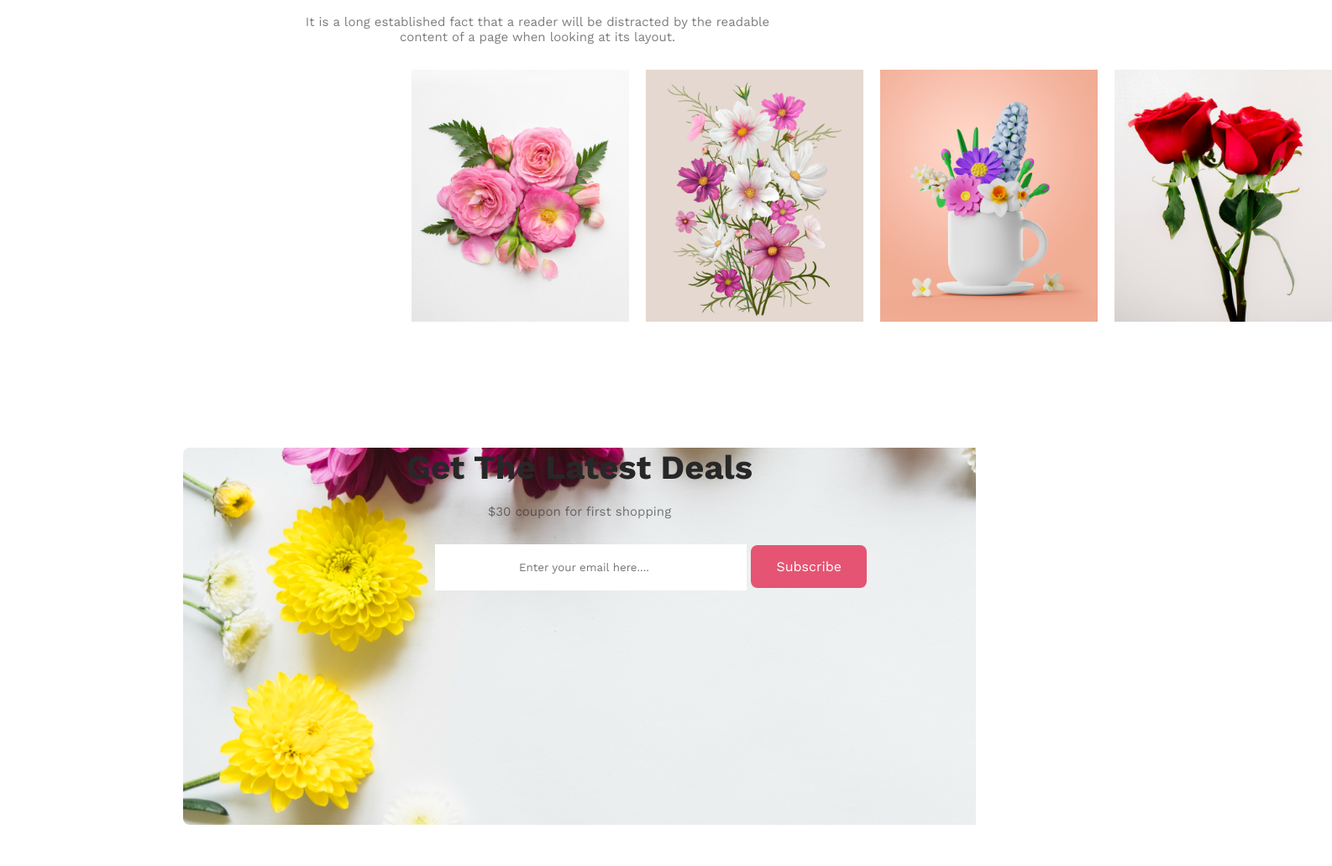
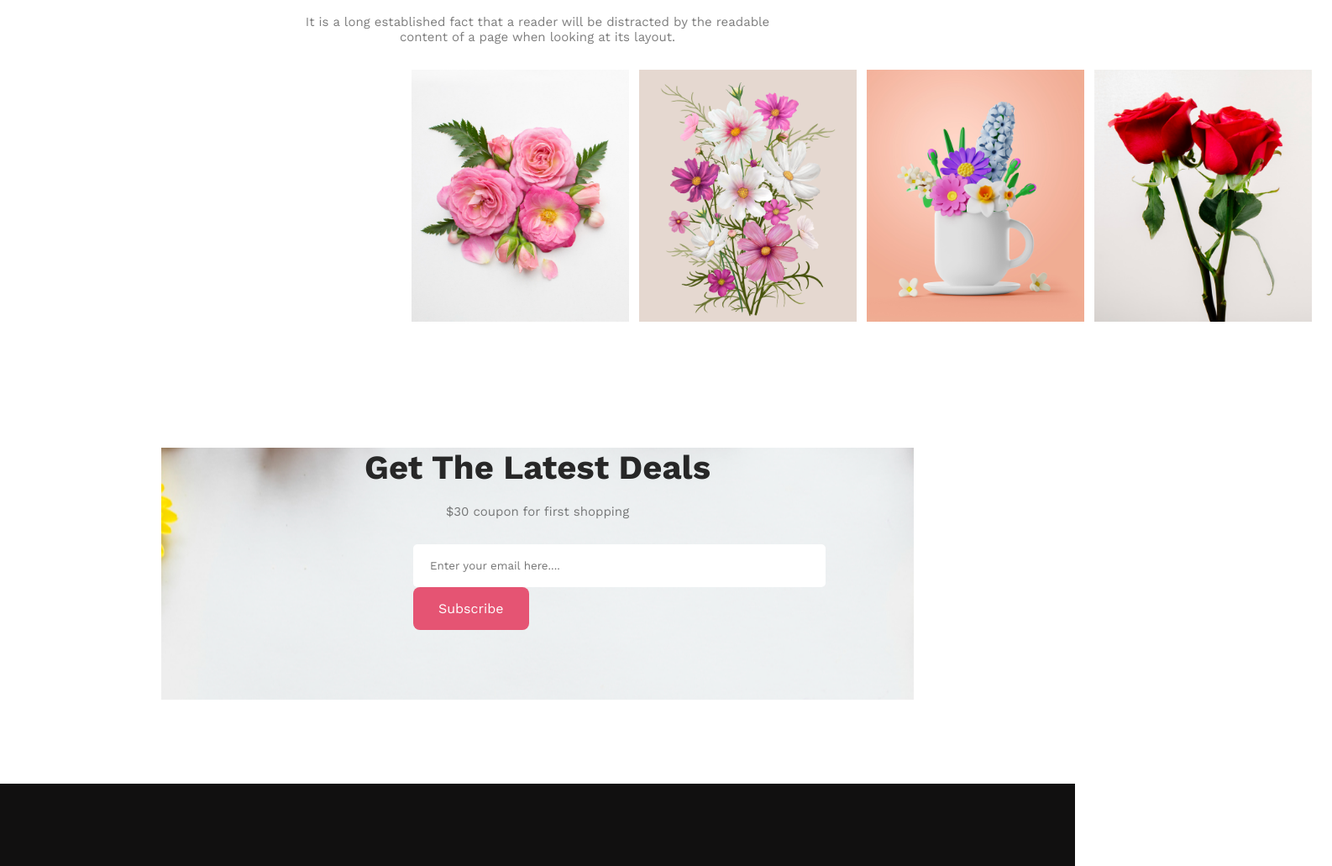
Before and after one commit to Akbar7554/first-assignment-ph, a plain HTML site: page index.html in a window 1280 px wide. Shown: the part 2830-3861 px from the top of the page at 84% size, 1586 px wide, since content can reach past the window. Drawn offline with nearby package versions, Linux system fonts and the light colour scheme.

Commit message:
some style changing

```diff
--- a/index.html
+++ b/index.html
@@ -4,7 +4,7 @@
 <head>
     <meta charset="UTF-8">
     <meta name="viewport" content="width=device-width, initial-scale=1.0">
-    <title>Document</title>
+    <title>Flower Shop</title>
     <link rel="stylesheet" href="style.css">
     <link rel="preconnect" href="https://fonts.googleapis.com">
     <link rel="preconnect" href="https://fonts.gstatic.com" crossorigin>
@@ -101,7 +101,8 @@
             </div>
         </div>
     </section>
-    <section class="subscribe-banner-info">
+    <section>
+        <div class="subscribe-banner-info">
             <div class="full-images">
                 <div class="featured-main-part01">
                     <h3 class="featured-title">Get The Latest Deals</h3>
@@ -112,6 +113,8 @@
                     <button class="btn-primary">Subscribe</button>
                 </div>
             </div>
+        </div>
+
     </section>
 </main>
 <!-- footer Section Start here -->
--- a/style.css
+++ b/style.css
@@ -238,8 +238,8 @@
 .instagram-img {
     display: flex;
     justify-content: space-around;
-    gap: 20px;
-    width: 50%;
+    gap: 12px;
+    width: 35%;
     margin: auto;
     width: 300px;
     height: 300px;
@@ -248,7 +248,6 @@
 
 /* Subscribe section */
 .subscribe-banner-info {
-    margin-left: 100px;
     margin-bottom: 100px;
     border-radius: 5px;
 
@@ -256,20 +255,26 @@
 
 .full-images {
     background-image: url("images/Rectangle\ 9.png");
+    background-position: center;
     background-repeat: no-repeat;
     object-fit: cover;
-    width: 80%;
+    width: 70%;
     margin: auto;
-    height: 600px;
+    height: 300px;
 }
+/* .featured-title {
 
+} */
 .input-text {
-    padding: 20px 100px;
+    padding: 18px 300px 18px 20px;
     border: none;
+    border-radius: 5px;
+    margin-right: 10px;
 }
 
 .div-button-input {
     margin-left: 300px;
+
 }
 
 /* footer Section */
```
